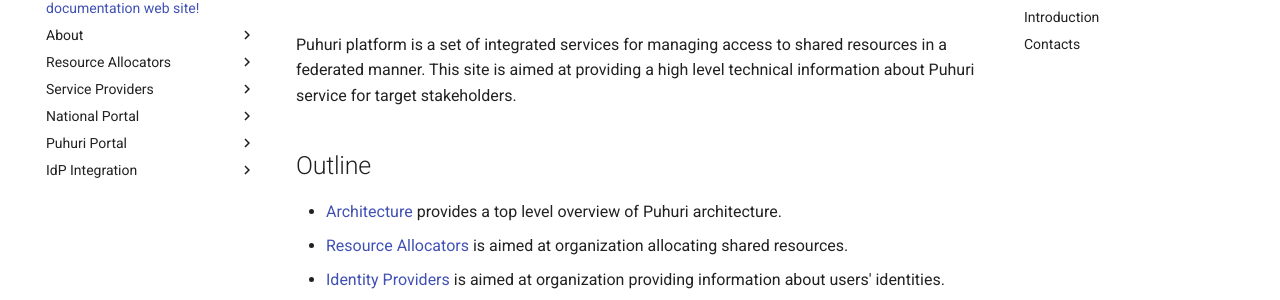
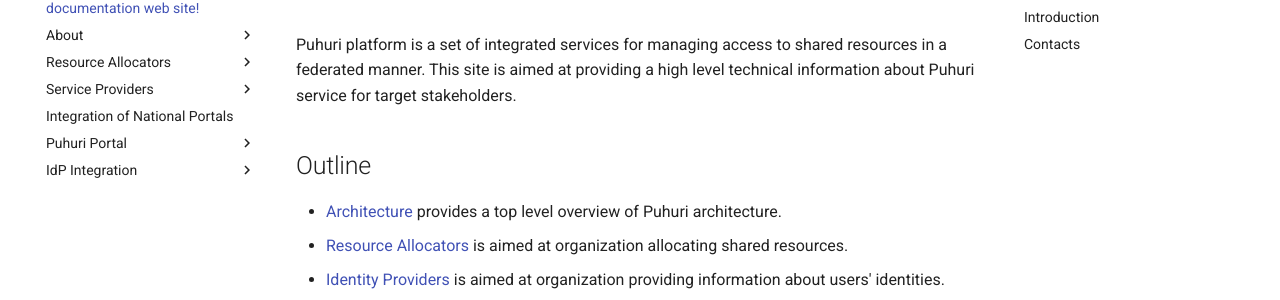
Before and after one commit to neicnordic/puhuri-web, an MkDocs documentation site: the page built from docs/index.md, in a window 1280 px wide. Shown: the part 148-448 px from the top of the page. Built offline with MkDocs 1.6.1 and Material for MkDocs 9.7.7, drawn with Linux system fonts in a browser that asks for light colours.

Commit message:
Fix national portal integration menu

```diff
--- a/mkdocs.yml
+++ b/mkdocs.yml
@@ -33,8 +33,7 @@ nav:
       - SDK Guide:
           - "SDK guide/initial-setup.md"
           - "SDK guide/allocation-management-sp.md"
-  - National Portal:
-      - "sp_integration/integration_of_national_portals.md"
+  - "sp_integration/integration_of_national_portals.md"
   - Puhuri Portal:
       - "puhuri_portal/user_guide.md"
       - "puhuri_portal/notifications.md"
```
Also changed, not shown: docs/sp_integration/integration_of_national_portals.md (+1 -1 lines).
